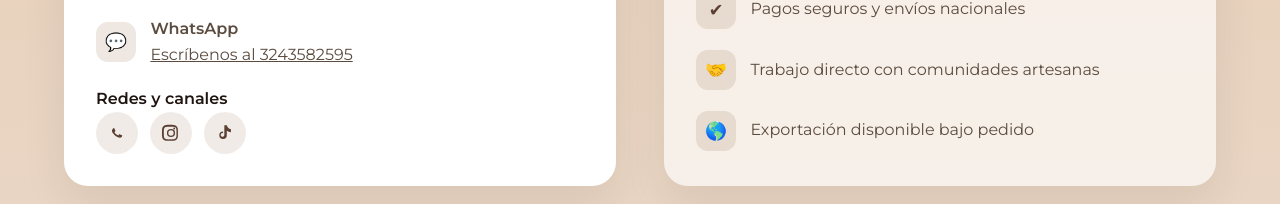
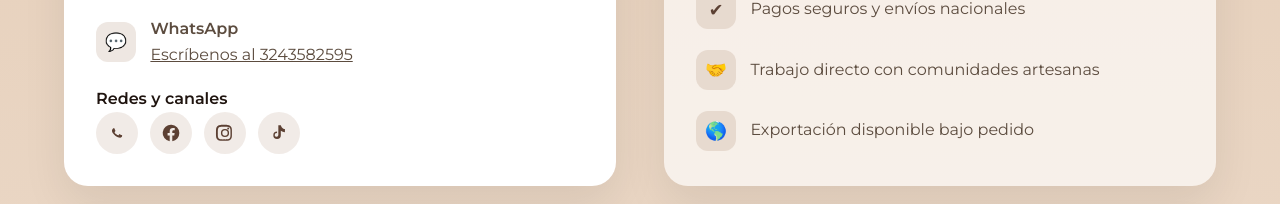
Before and after one commit to ReconvencionLaboralGuajira/artesanias-katushi-30, a plain HTML site: page index.html in a window 1280 px wide. Shown: the part 3731-3935 px from the top of the page. Drawn offline with nearby package versions, Linux system fonts and the light colour scheme; no server answers; a small style sheet from the web is missing.

Commit message:
Publish site

```diff
--- a/index.html
+++ b/index.html
@@ -333,6 +333,12 @@
                                         </a>
 
 
+                                        <a href="https://www.facebook.com/profile.php?id=61583904664895" aria-label="Facebook" rel="noopener" target="_blank">
+                                            <svg viewBox="0 0 24 24" role="img" focusable="false">
+                                                <path d="M22 12a10 10 0 1 0-11.56 9.88v-6.99H7.9V12h2.54V9.79c0-2.5 1.49-3.89 3.78-3.89 1.1 0 2.25.2 2.25.2v2.47h-1.27c-1.25 0-1.64.78-1.64 1.57V12h2.8l-.45 2.89h-2.35v6.99A10 10 0 0 0 22 12z"/>
+                                            </svg>
+                                        </a>
+
 
                                         <a href="https://www.instagram.com/artesanias_katushi/" aria-label="Instagram" rel="noopener" target="_blank">
                                             <svg viewBox="0 0 24 24" role="img" focusable="false">
```
